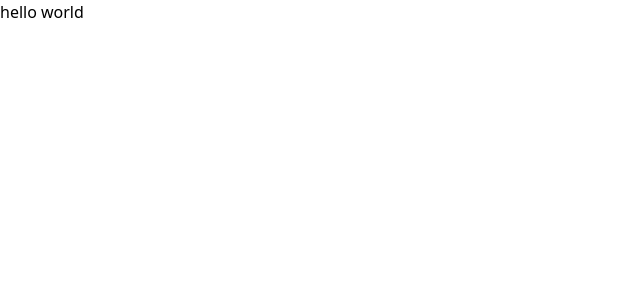
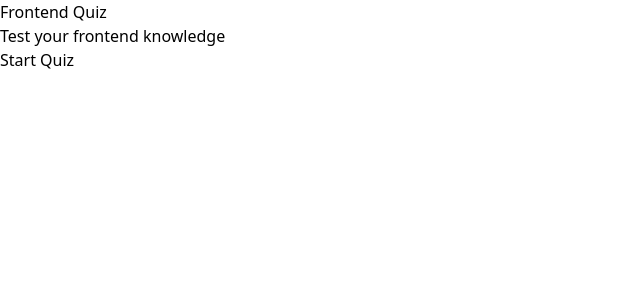
Before and after one commit to adenercan/react-challenge-1, a React (Vite) app: page / in a window 1280 px wide. Shown: the top 300 px of the page, without its empty margins (0-640 px from the left). Built offline with nearby package versions, Linux system fonts and the light colour scheme.

Commit message:
app.jsx düzenlendi

```diff
--- a/src/App.jsx
+++ b/src/App.jsx
@@ -1,9 +1,51 @@
-
+import { useState } from "react";
+import Start from "./components/start";
+import Quiz from "./components/quiz";
+import Result from "./components/result";
 function App() {
+  const [screen, setScreen] = useState("start");
+  const [score, setScore] = useState(0);
 
   return (
     <>
-    <h1>hello world</h1>
+    <div className="app">
+
+    {screen === "start" && (
+      <div>
+        <h1>Frontend Quiz</h1>
+        <p>Test your frontend knowledge</p>
+
+        <button onClick={() => setScreen("quiz")}>
+          Start Quiz
+        </button>
+      </div>
+    )}
+
+    {screen === "quiz" && (
+      <div>
+        <h1>Quiz Screen</h1>
+
+        <button onClick={() => setScreen("result")}>
+          Finish Quiz
+        </button>
+      </div>
+    )}
+
+    {screen === "result" && (
+      <div>
+        <h1>Result Screen</h1>
+        <p>Score: {score}</p>
+
+        <button onClick={() => {
+          setScore(0);
+          setScreen("start");
+        }}>
+          Restart
+        </button>
+      </div>
+    )}
+
+      </div>
     </>
   )
 }
```
